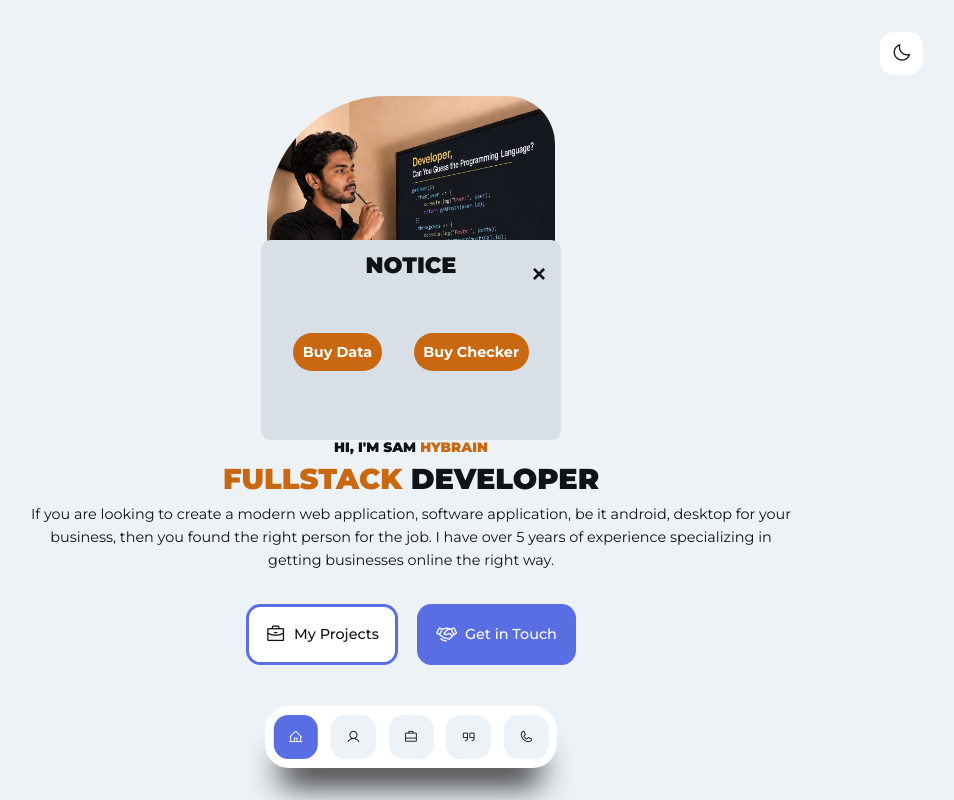
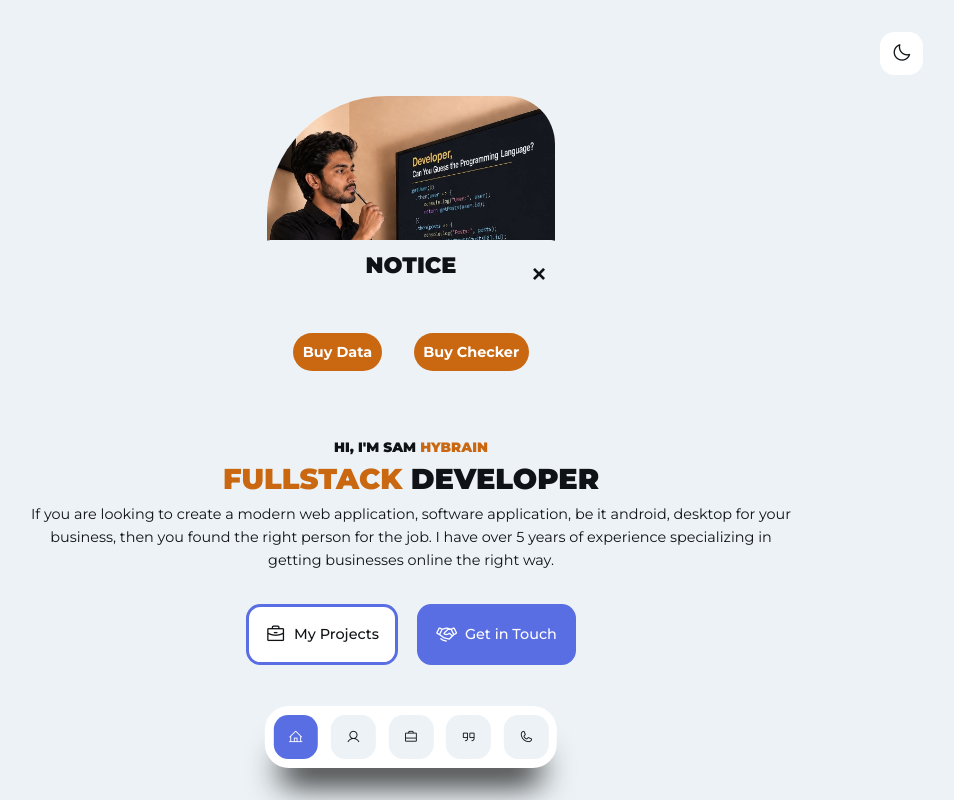
Before and after one commit to HybrainSamuel-Korsi/hybrain.site, a plain HTML site: page index.html in a window 1280 px wide. Shown: the top 800 px of the page, without its empty margins (229-1183 px from the left). Drawn offline with nearby package versions, Linux system fonts and the light colour scheme; files whose address does not match are found by name.

Commit message:
Update style.css

```diff
--- a/style.css
+++ b/style.css
@@ -298,7 +298,7 @@ nav a.active {
     width: 300px;
     height: 200px;
     border-radius: .6rem;
-    background: var(--color-gray-200);
+    background: var(--color-gray-100);
     box-shadow: var(--shadow);
     position: fixed;
     transform: translatex(-50%);
```
